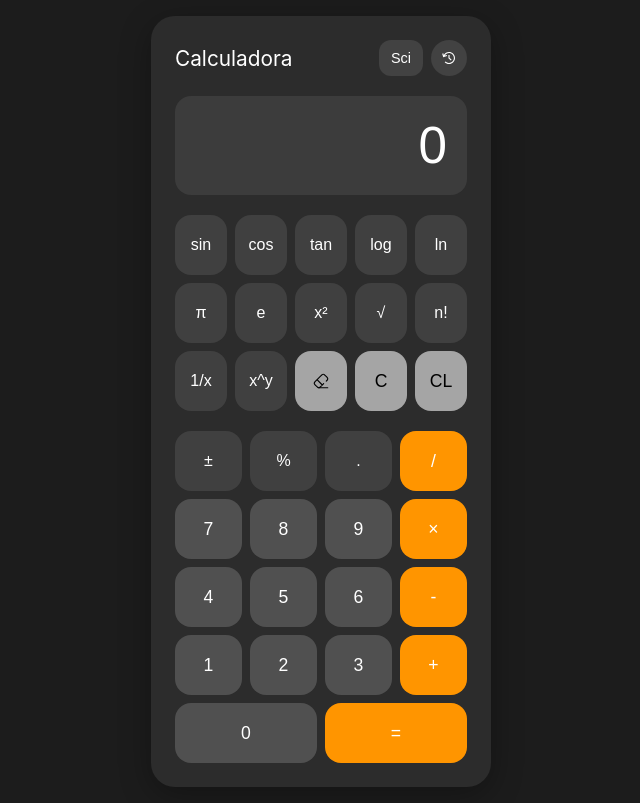
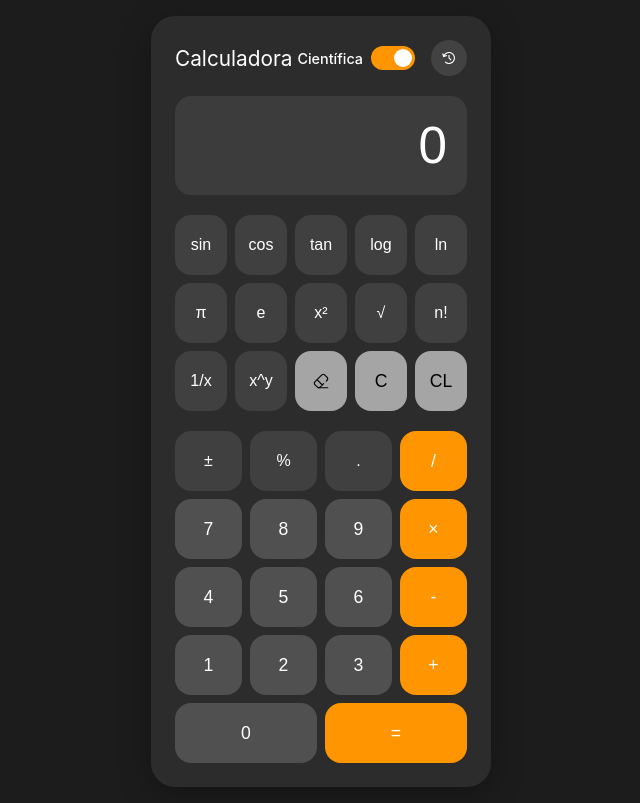
Before and after one commit to Anathyon/Calculadora, a website: page index.html in a window 1280 px wide. Shown: the whole page, without its empty margins (319-959 px from the left). Drawn offline with Linux system fonts and the light colour scheme.

Commit message:
Atualização para tornar mais intuitiva a alternância de modos para todo tipo de user

```diff
--- a/CSS/index.scss
+++ b/CSS/index.scss
@@ -78,28 +78,75 @@ body {
 
     .header-controls {
         display: flex;
-        gap: 8px;
+        gap: 16px;
         align-items: center;
     }
 }
 
-.mode-btn {
-    background: rgba(255, 255, 255, 0.1);
-    border: none;
-    border-radius: 12px;
-    padding: 0 12px;
-    height: 36px;
-    cursor: pointer;
-    transition: all 0.2s ease;
+.mode-toggle-container {
     display: flex;
     align-items: center;
-    justify-content: center;
-    color: var(--text-primary);
-    font-size: 0.9rem;
-    font-weight: 500;
+    gap: 8px;
 
-    &:hover {
-        background: rgba(255, 255, 255, 0.2);
+    .mode-label {
+        color: var(--text-primary);
+        font-size: 0.9rem;
+        font-weight: 500;
+    }
+}
+
+.switch {
+    position: relative;
+    display: inline-block;
+    width: 44px;
+    height: 24px;
+
+    input {
+        opacity: 0;
+        width: 0;
+        height: 0;
+    }
+}
+
+.slider {
+    position: absolute;
+    cursor: pointer;
+    top: 0;
+    left: 0;
+    right: 0;
+    bottom: 0;
+    background-color: rgba(255, 255, 255, 0.2);
+    transition: .4s;
+
+    &:before {
+        position: absolute;
+        content: "";
+        height: 18px;
+        width: 18px;
+        left: 3px;
+        bottom: 3px;
+        background-color: white;
+        transition: .4s;
+    }
+}
+
+input:checked+.slider {
+    background-color: var(--accent-orange);
+}
+
+input:focus+.slider {
+    box-shadow: 0 0 1px var(--accent-orange);
+}
+
+input:checked+.slider:before {
+    transform: translateX(20px);
+}
+
+.slider.round {
+    border-radius: 24px;
+
+    &:before {
+        border-radius: 50%;
     }
 }
 
--- a/index.html
+++ b/index.html
@@ -22,7 +22,13 @@
         <div class="calculator-header">
             <h1>Calculadora</h1>
             <div class="header-controls">
-                <button class="mode-btn" id="mode-btn" title="Alternar Modo">Sci</button>
+                <div class="mode-toggle-container">
+                    <span class="mode-label">Científica</span>
+                    <label class="switch">
+                        <input type="checkbox" id="mode-toggle" checked>
+                        <span class="slider round"></span>
+                    </label>
+                </div>
                 <button class="history-btn" id="history-btn"><img src="svgs/history-svgrepo-com.svg"
                         alt="SVG-History"></button>
             </div>
--- a/script_js/index.js
+++ b/script_js/index.js
@@ -19,8 +19,8 @@ class ScientificCalculator {
         document.querySelectorAll('.btn').forEach(button => {
             button.addEventListener('click', this.handleButtonClick.bind(this));
         });
-        const modeBtn = document.getElementById('mode-btn');
-        modeBtn?.addEventListener('click', () => this.toggleMode());
+        const modeToggle = document.getElementById('mode-toggle');
+        modeToggle?.addEventListener('change', () => this.toggleMode());
         const historyBtn = document.getElementById('history-btn');
         const modal = document.getElementById('history-modal');
         const closeBtn = document.querySelector('.close');
@@ -35,22 +35,25 @@ class ScientificCalculator {
         document.addEventListener('keydown', this.handleKeyboard.bind(this));
     }
     toggleMode() {
-        this.isScientificMode = !this.isScientificMode;
-        this.applyMode();
-        this.saveMode();
+        const modeToggle = document.getElementById('mode-toggle');
+        if (modeToggle) {
+            this.isScientificMode = modeToggle.checked;
+            this.applyMode();
+            this.saveMode();
+        }
     }
     applyMode() {
         const container = document.querySelector('.calculator-container');
-        const modeBtn = document.getElementById('mode-btn');
+        const modeToggle = document.getElementById('mode-toggle');
         if (this.isScientificMode) {
             container?.classList.remove('simple-mode');
-            if (modeBtn)
-                modeBtn.textContent = 'Sci';
+            if (modeToggle)
+                modeToggle.checked = true;
         }
         else {
             container?.classList.add('simple-mode');
-            if (modeBtn)
-                modeBtn.textContent = 'Pad';
+            if (modeToggle)
+                modeToggle.checked = false;
         }
     }
     saveMode() {
--- a/script_ts/index.ts
+++ b/script_ts/index.ts
@@ -35,8 +35,8 @@ class ScientificCalculator implements Calculator {
         });
 
         // Mode toggle
-        const modeBtn = document.getElementById('mode-btn');
-        modeBtn?.addEventListener('click', () => this.toggleMode());
+        const modeToggle = document.getElementById('mode-toggle') as HTMLInputElement;
+        modeToggle?.addEventListener('change', () => this.toggleMode());
 
         // Modal controls
         const historyBtn = document.getElementById('history-btn');
@@ -57,21 +57,24 @@ class ScientificCalculator implements Calculator {
     }
 
     private toggleMode(): void {
-        this.isScientificMode = !this.isScientificMode;
-        this.applyMode();
-        this.saveMode();
+        const modeToggle = document.getElementById('mode-toggle') as HTMLInputElement;
+        if (modeToggle) {
+            this.isScientificMode = modeToggle.checked;
+            this.applyMode();
+            this.saveMode();
+        }
     }
 
     private applyMode(): void {
         const container = document.querySelector('.calculator-container');
-        const modeBtn = document.getElementById('mode-btn');
+        const modeToggle = document.getElementById('mode-toggle') as HTMLInputElement;
 
         if (this.isScientificMode) {
             container?.classList.remove('simple-mode');
-            if (modeBtn) modeBtn.textContent = 'Sci';
+            if (modeToggle) modeToggle.checked = true;
         } else {
             container?.classList.add('simple-mode');
-            if (modeBtn) modeBtn.textContent = 'Pad';
+            if (modeToggle) modeToggle.checked = false;
         }
     }
 
```
Also changed, not shown: CSS/index.css, 1 other file.
